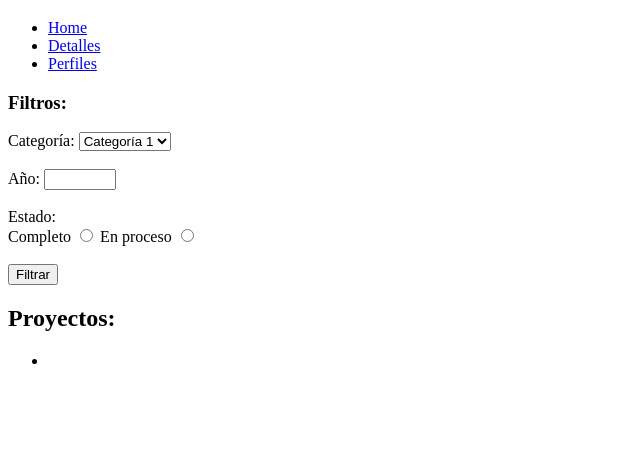
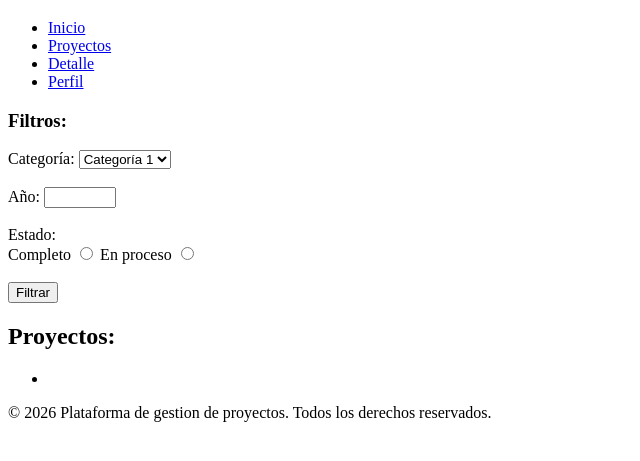
Before and after one commit to MartinAmante/TP01HTMLCSSGrupo9PV2026, a plain HTML site: page proyectos.html in a window 1280 px wide. Shown: the part 61-522 px from the top of the page, without its empty margins (0-640 px from the left). Drawn offline with Linux system fonts and the light colour scheme.

Commit message:
Agregado de modificaciones minimas para todos los archivos Html. Martin Amante

```diff
--- a/proyectos.html
+++ b/proyectos.html
@@ -13,9 +13,10 @@
 <body>
     <nav>
         <ul>
-            <li><a href="index.html">Home</a></li>
-            <li><a href="detalle.html">Detalles</a></li>
-            <li><a href="perfil.html">Perfiles</a></li>
+            <li><a href="index.html">Inicio</a></li>
+            <li><a href="proyectos.html">Proyectos</a></li>
+            <li><a href="detalle.html">Detalle</a></li>
+            <li><a href="perfil.html">Perfil</a></li>
         </ul>
 
     </nav>
@@ -59,12 +60,9 @@
     </ul>
 
 
-
-
-
 </body>
 
 <footer>
-
+    &copy; 2026 Plataforma de gestion de proyectos. Todos los derechos reservados.
 </footer>
 </html>
```
Also changed, not shown: detalle.html (+3 -2 lines), index.html (+4 -4 lines), perfil.html (+5 -3 lines).
